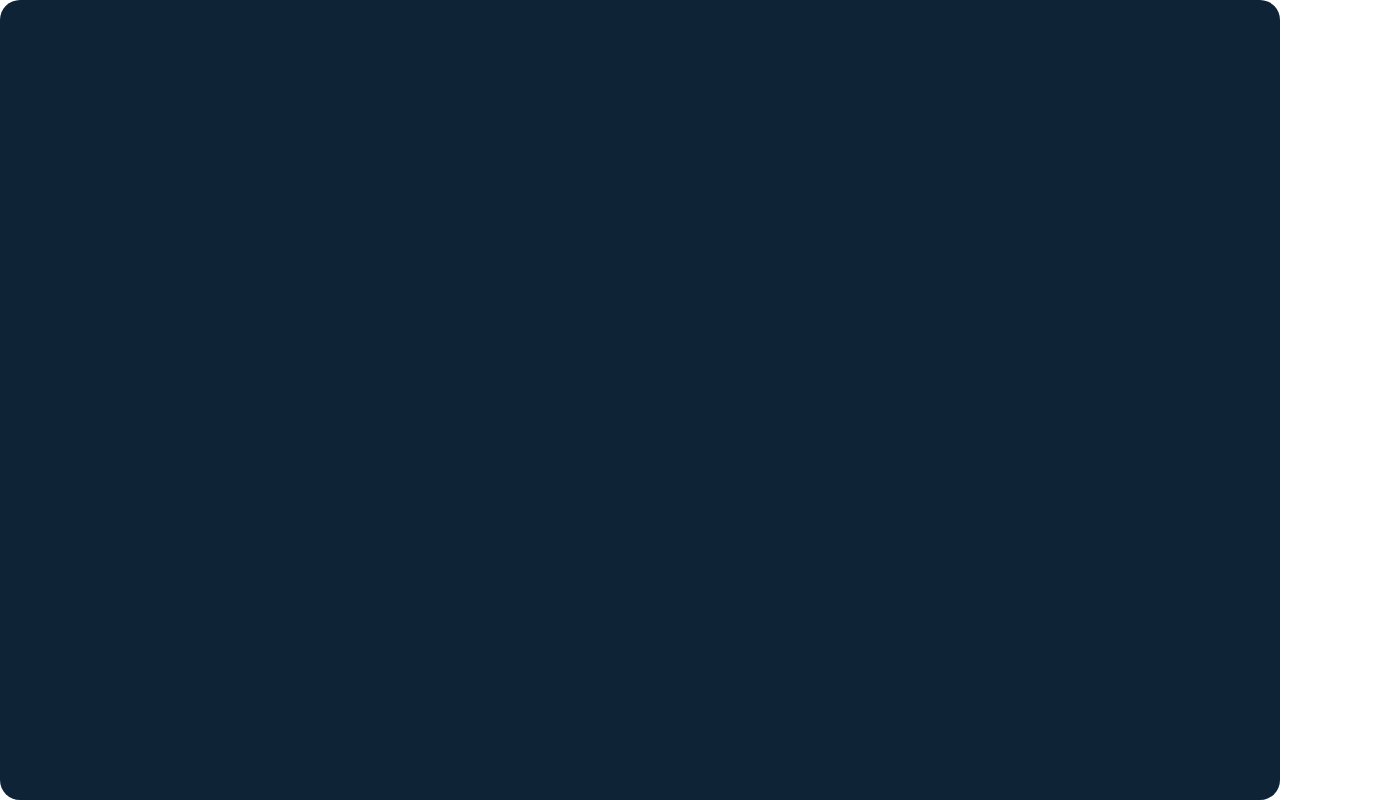
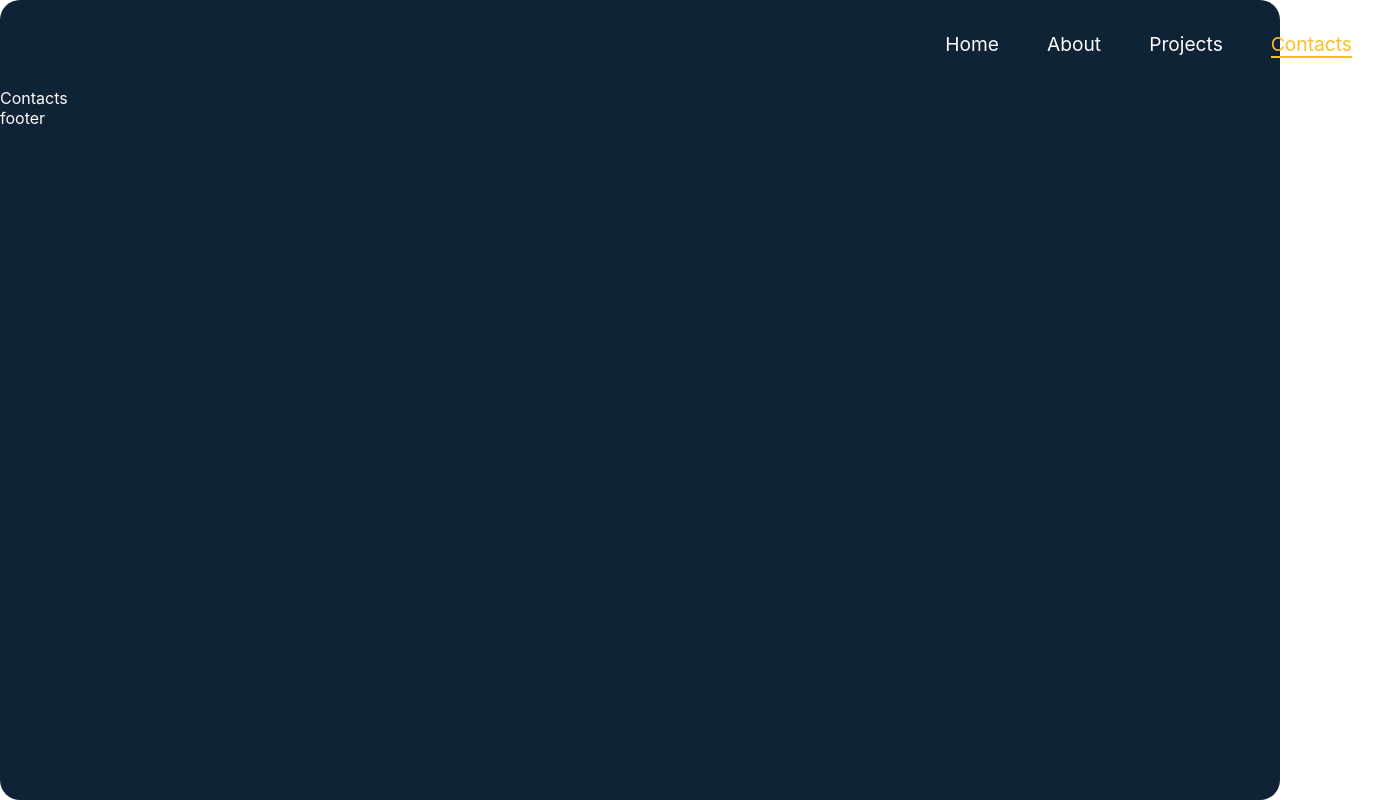
Before and after one commit to samolazoff/portfolio-website, a React (Vite) app in the folder frontend/: page /contacts in a window 1280 px wide. Before the commit this address had no page. Shown: the whole page, 1400 px wide, since content can reach past the window. Built offline with nearby package versions, Linux system fonts and the light colour scheme.

Commit message:
Add pajes

```diff
--- a/frontend/src/components/App/App.scss
+++ b/frontend/src/components/App/App.scss
@@ -1,11 +1,5 @@
 @use '../../styles/default.scss';
 @use '../../styles/var.scss';
-
-.container{
-    display: flex;
-    max-width: 1400px;
-    padding: 1rem 2rem;
-}
 
 #root{
     min-height: 100Vh;
@@ -13,3 +7,10 @@
     background-color: var.$bgc-main;
     color: var.$txt-main;
 }
+
+.container{
+    margin: 0 auto;
+    display: flex;
+    width: 1400px;
+    padding: 1rem 2rem;
+}
--- /dev/null
+++ b/frontend/src/pages/About/About.jsx
@@ -0,0 +1,13 @@
+import React from 'react';
+
+import './About.scss';
+
+const About = () => {
+    return (
+        <div>
+            About
+        </div>
+    );
+};
+
+export default About;
--- /dev/null
+++ b/frontend/src/pages/Contacts/Contacts.jsx
@@ -0,0 +1,13 @@
+import React from 'react';
+
+import './Contacts.scss';
+
+const Contacts = () => {
+    return (
+        <div>
+            Contacts
+        </div>
+    );
+};
+
+export default Contacts;
--- /dev/null
+++ b/frontend/src/pages/Projects/Projects.jsx
@@ -0,0 +1,14 @@
+import React from 'react';
+
+import './Projects.scss';
+
+
+const Projects = () => {
+    return (
+        <div>
+            Projects
+        </div>
+    );
+};
+
+export default Projects;
--- a/frontend/src/routes/Routes.jsx
+++ b/frontend/src/routes/Routes.jsx
@@ -3,6 +3,10 @@ import { Routes, Route, BrowserRouter } from "react-router";
 import Layout from "../components/Layout/Layout";
 
 import Home from '../pages/Home/Home';
+import About from '../pages/About/About';
+import Projects from '../pages/Projects/Projects';
+import Contacts from '../pages/Contacts/Contacts';
+
 
 const AppRoutes = () => {
   return (
@@ -10,6 +14,9 @@ const AppRoutes = () => {
             <Routes>
                 <Route path="/" element={<Layout/>}>
                     <Route index element={<Home></Home>}></Route>
+                    <Route path="/about" element={<About />}></Route>
+                    <Route path="/projects" element={<Projects />} ></Route>
+                    <Route path="/contacts" element={<Contacts />} ></Route>
                 {/* <Route path="/about" element={<About />} />
                 <Route path="/projects" element={<Projects />} />
                 <Route path="/projects/:id" element={<ProjectDetail />} />
```
Also changed, not shown: frontend/src/pages/About/About.scss (added), frontend/src/pages/Contacts/Contacts.scss (added), frontend/src/pages/Projects/Projects.scss (added).
